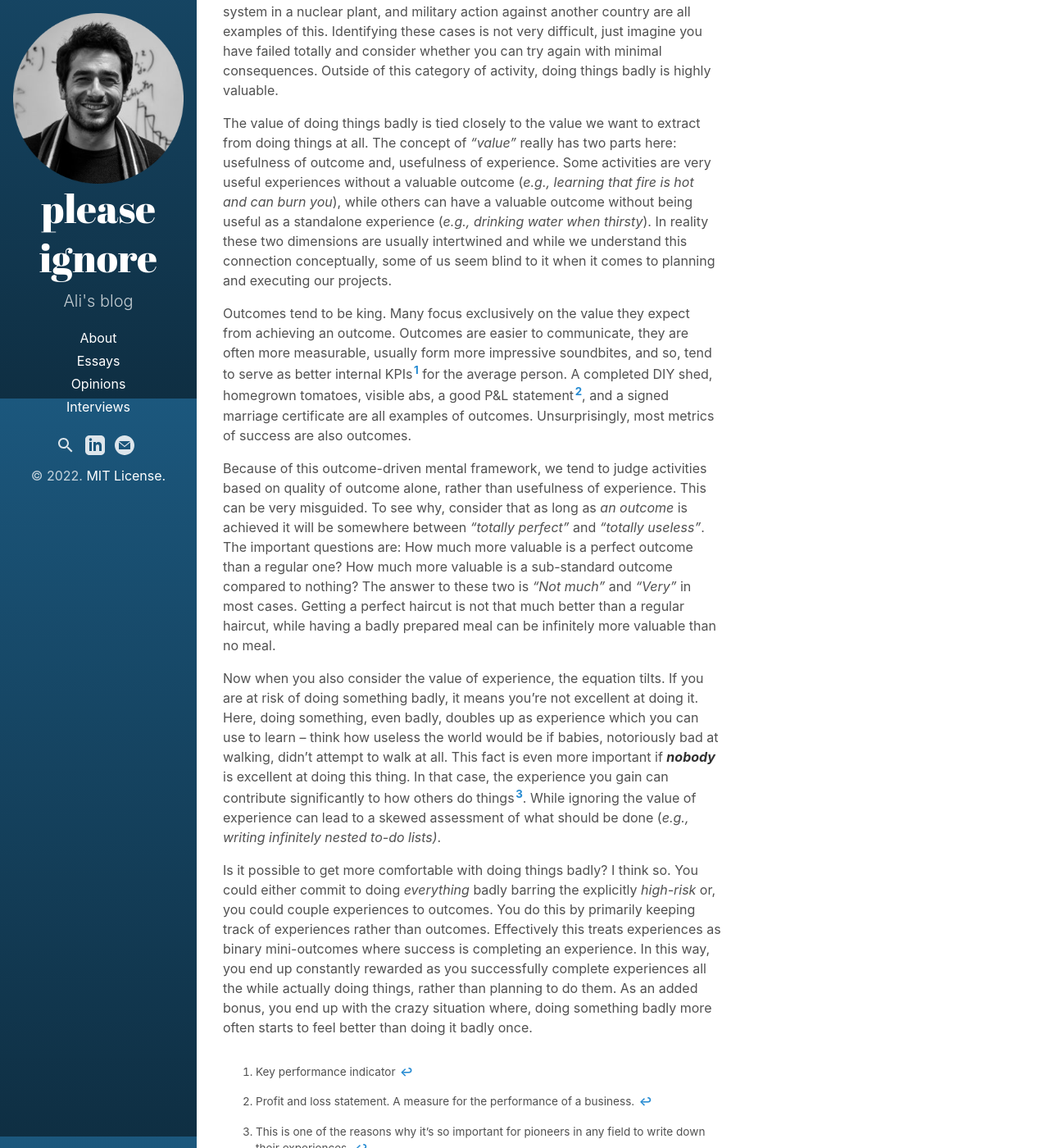
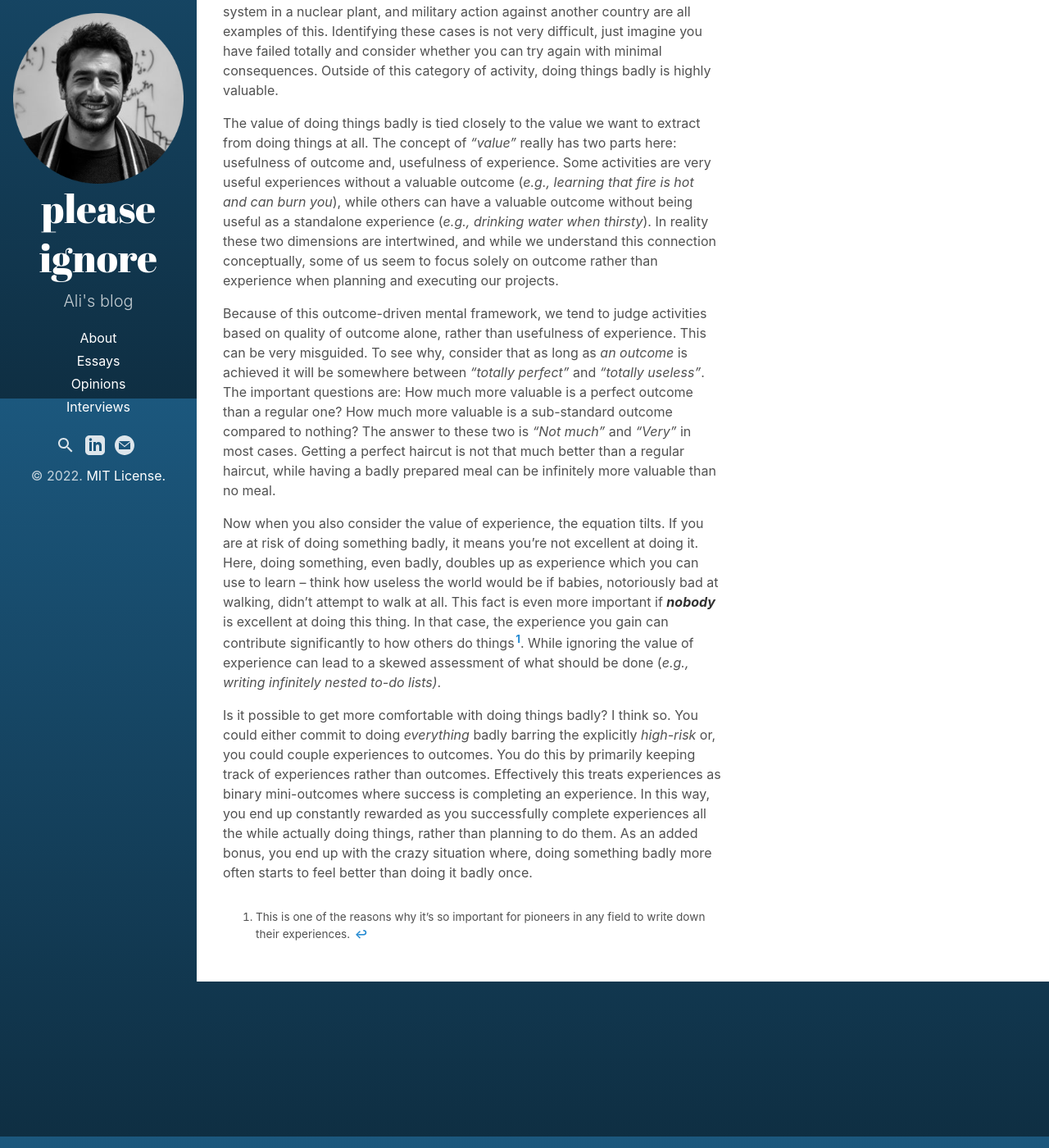
Before and after one commit to alfarzan/plsignore.com, a Jekyll site: the page built from _posts/2022-07-07-value-of-doing-things-badly.md, in a window 1280 px wide and 1400 px high, scrolled down 414 px. Shown: the whole window at 82% size. Built offline with Jekyll 4.4.1, drawn with Linux system fonts in a browser that asks for light colours.

Commit message:
Update 2022-07-07-value-of-doing-things-badly.md

```diff
--- a/_posts/2022-07-07-value-of-doing-things-badly.md
+++ b/_posts/2022-07-07-value-of-doing-things-badly.md
@@ -8,16 +8,17 @@ Doing things badly is often better than not doing things at all, for the same re
 
 There are some rare, high-risk cases where anything less than perfect is really unacceptable. These are typically situations where a mistake can lead to irreversible failure. Free climbing a cliff, designing the emergency shutdown system in a nuclear plant, and military action against another country are all examples of this. Identifying these cases is not very difficult, just imagine you have failed totally and consider whether you can try again with minimal consequences. Outside of this category of activity, doing things badly is highly valuable.
 
-The value of doing things badly is tied closely to the value we want to extract from doing things at all. The concept of _"value"_ really has two parts here: usefulness of outcome and, usefulness of experience. Some activities are very useful experiences without a valuable outcome (_e.g., learning that fire is hot and can burn you_), while others can have a valuable outcome without being useful as a standalone experience (_e.g., drinking water when thirsty_). In reality these two dimensions are usually intertwined and while we understand this connection conceptually, some of us seem blind to it when it comes to planning and executing our projects.
+The value of doing things badly is tied closely to the value we want to extract from doing things at all. The concept of _"value"_ really has two parts here: usefulness of outcome and, usefulness of experience. Some activities are very useful experiences without a valuable outcome (_e.g., learning that fire is hot and can burn you_), while others can have a valuable outcome without being useful as a standalone experience (_e.g., drinking water when thirsty_). In reality these two dimensions are intertwined, and while we understand this connection conceptually, some of us seem to focus solely on outcome rather than experience when planning and executing our projects.
 
-Outcomes tend to be king. Many focus exclusively on the value they expect from achieving an outcome. Outcomes are easier to communicate, they are often more measurable, usually form more impressive soundbites, and so, tend to serve as better internal KPIs[^1] for the average person. A completed DIY shed, homegrown tomatoes, visible abs, a good P&L statement[^2], and a signed marriage certificate are all examples of outcomes. Unsurprisingly, most metrics of success are also outcomes.
+<!-- Outcomes tend to be king. Many focus exclusively on the value they expect from achieving an outcome. Outcomes are easier to communicate, they are often more measurable, usually form more impressive soundbites, and so, tend to serve as better internal KPIs[^1] for the average person. A completed DIY shed, homegrown tomatoes, visible abs, a good P&L statement[^2], and a signed marriage certificate are all examples of outcomes. Unsurprisingly, most metrics of success are also outcomes.
+ -->
 
 Because of this outcome-driven mental framework, we tend to judge activities based on quality of outcome alone, rather than usefulness of experience. This can be very misguided. To see why, consider that as long as _an outcome_ is achieved it will be somewhere between _"totally perfect"_ and _"totally useless"_. The important questions are: How much more valuable is a perfect outcome than a regular one? How much more valuable is a sub-standard outcome compared to nothing? The answer to these two is _"Not much"_ and _"Very"_ in most cases. Getting a perfect haircut is not that much better than a regular haircut, while having a badly prepared meal can be infinitely more valuable than no meal.
 
-Now when you also consider the value of experience, the equation tilts. If you are at risk of doing something badly, it means you're not excellent at doing it. Here, doing something, even badly, doubles up as experience which you can use to learn -- think how useless the world would be if babies, notoriously bad at walking, didn’t attempt to walk at all. This fact is even more important if **_nobody_** is excellent at doing this thing. In that case, the experience you gain can contribute significantly to how others do things[^3]. While ignoring the value of experience can lead to a skewed assessment of what should be done (_e.g., writing infinitely nested to-do lists)_.
+Now when you also consider the value of experience, the equation tilts. If you are at risk of doing something badly, it means you're not excellent at doing it. Here, doing something, even badly, doubles up as experience which you can use to learn -- think how useless the world would be if babies, notoriously bad at walking, didn’t attempt to walk at all. This fact is even more important if **_nobody_** is excellent at doing this thing. In that case, the experience you gain can contribute significantly to how others do things[^1]. While ignoring the value of experience can lead to a skewed assessment of what should be done (_e.g., writing infinitely nested to-do lists)_.
 
 Is it possible to get more comfortable with doing things badly? I think so. You could either commit to doing _everything_ badly barring the explicitly _high-risk_ or, you could couple experiences to outcomes. You do this by primarily keeping track of experiences rather than outcomes. Effectively this treats experiences as binary mini-outcomes where success is completing an experience. In this way, you end up constantly rewarded as you successfully complete experiences all the while actually doing things, rather than planning to do them. As an added bonus, you end up with the crazy situation where, doing something badly more often starts to feel better than doing it badly once.
 
-[^1]: Key performance indicator
-[^2]: Profit and loss statement. A measure for the performance of a business.
-[^3]: This is one of the reasons why it's so important for pioneers in any field to write down their experiences.
+<!-- [^1]: Key performance indicator
+[^2]: Profit and loss statement. A measure for the performance of a business. -->
+[^1]: This is one of the reasons why it's so important for pioneers in any field to write down their experiences.
```
